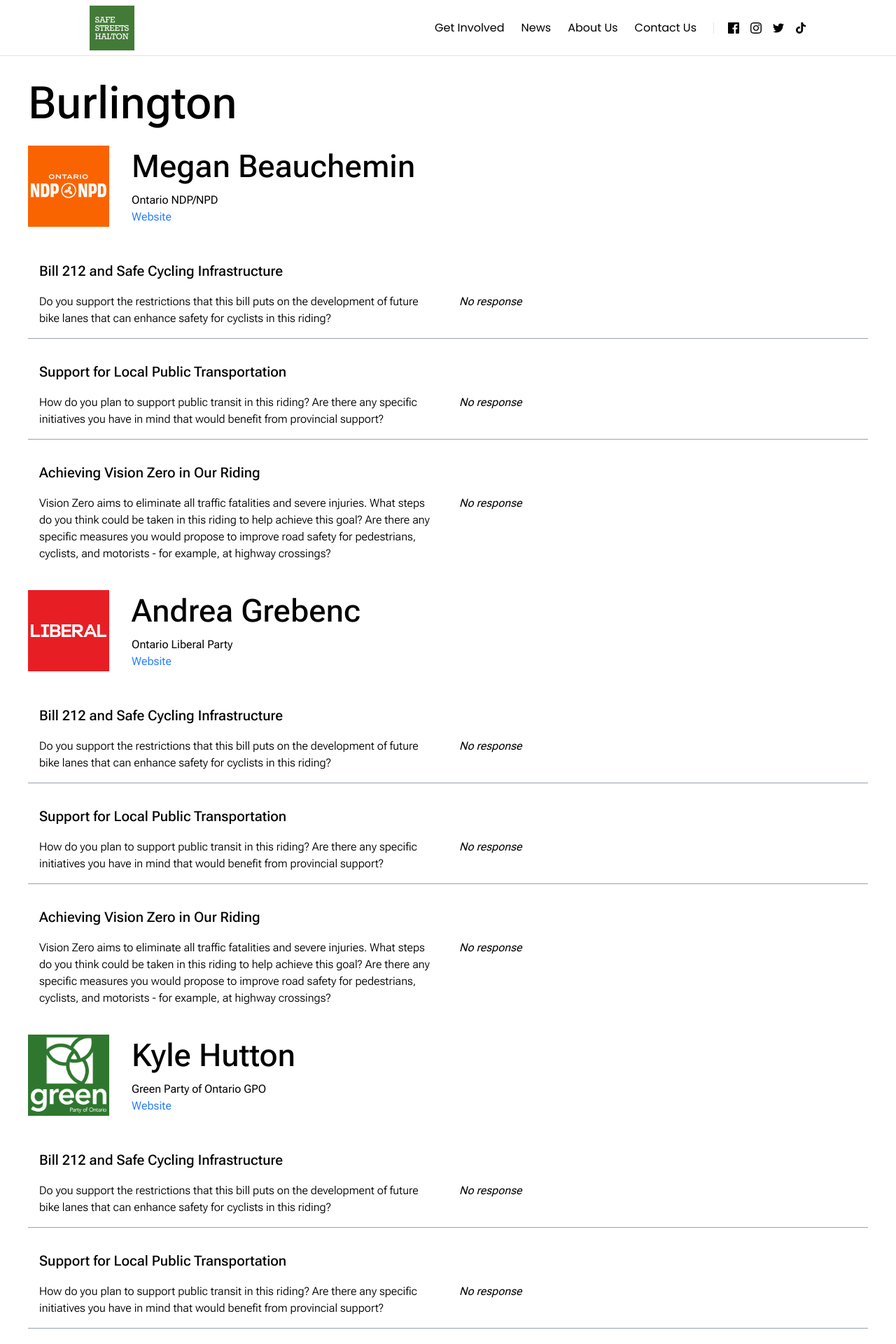
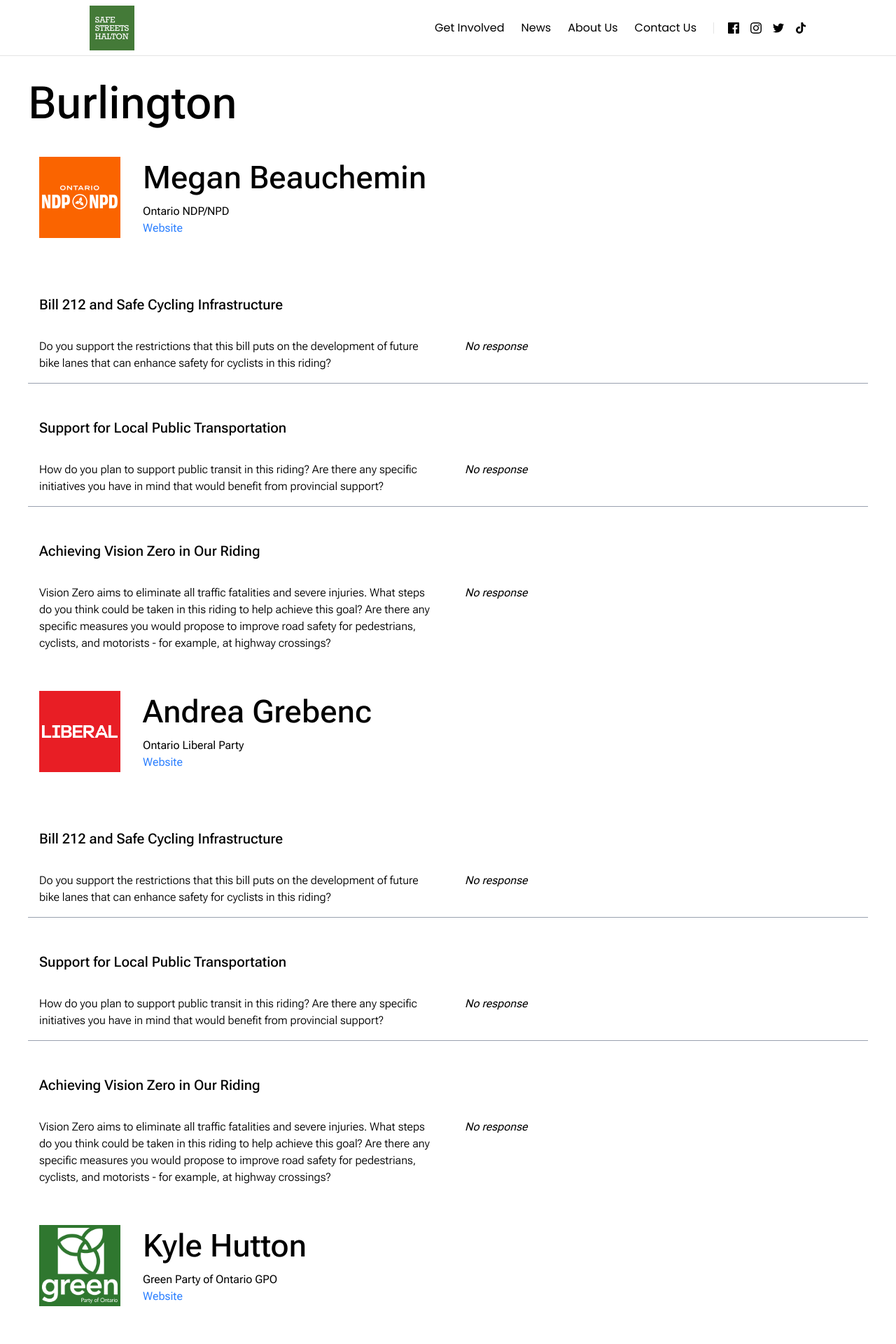
Before and after one commit to Safe-Streets-Halton/safe-streets-halton.github.io, a Jekyll site: the page built from _ontario-election-2025/burlington.md, in a window 1280 px wide. Shown: the top 1920 px of the page at 70% size. Built offline with Jekyll 4.4.1, drawn with Linux system fonts in a browser that asks for light colours.

Commit message:
Responsive design fixes

```diff
--- a/_layouts/election-survey.html
+++ b/_layouts/election-survey.html
@@ -11,7 +11,7 @@ layout: default
         {% assign partyName = candidate["Political Party"] %}
         {% assign politicalParty = site.data.elections.parties | where: "name", partyName | first %}
     <div>
-        <div class="grid grid-cols-[auto_minmax(min-content,4fr)] grid-rows-1 items-center gap-8 mb-4">
+        <div class="flex flex-row flex-wrap items-center gap-8 mb-4 p-4">
             {% assign logoUrl = politicalParty['logo-white'] |  default: politicalParty.logo %}
             {% if politicalParty and logoUrl %}
                 <img src="{{logoUrl}}" class="p-1 w-29 h-29 object-contain bg-[{{politicalParty['colour']}}]" alt="{{politicalParty.name}} logo">
@@ -26,13 +26,13 @@ layout: default
         </div>
         {% assign i = 1 %}
         {% for question in site.data.elections[election].questions %}
-            <div class="p-4 border-b-gray-400 border-b-1 last:mb-2 last:border-b-0">
-                <h3>{{question.heading}}</h3>
-                <div class="flex flex-row items-start justify-start gap-8">
-                    <div class="flex-[1]">
+            <div class=" border-b-gray-400 border-b-1 last:mb-2 last:border-b-0 py-4">
+                <h3 class="p-4">{{question.heading}}</h3>
+                <div class="flex flex-row items-start justify-start gap-y-8 gap-x-4 flex-wrap max-w-max">
+                    <div class="flex-[1] min-w-sm px-4">
                         <div class="font-light">{{question.content}}</div>
                     </div>
-                    <div class="flex-[1]">
+                    <div class="flex-[1] min-w-sm px-4">
                         {% assign responseKey = "Response" | append: i %}
                         {% if candidate[responseKey] %}
                         <q class="font-normal">{{candidate[responseKey]}}</q>
--- a/assets/style.css
+++ b/assets/style.css
@@ -675,8 +675,32 @@
   .w-full {
     width: 100%;
   }
+  .max-w-full {
+    max-width: 100%;
+  }
+  .max-w-max {
+    max-width: max-content;
+  }
+  .max-w-min {
+    max-width: min-content;
+  }
   .max-w-readable {
     max-width: var(--container-readable);
+  }
+  .min-w-2xs {
+    min-width: var(--container-2xs);
+  }
+  .min-w-\[22rem\] {
+    min-width: 22rem;
+  }
+  .min-w-\[23rem\] {
+    min-width: 23rem;
+  }
+  .min-w-sm {
+    min-width: var(--container-sm);
+  }
+  .min-w-xs {
+    min-width: var(--container-xs);
   }
   .flex-0 {
     flex: 0;
@@ -777,6 +801,9 @@
   .items-start {
     align-items: flex-start;
   }
+  .justify-around {
+    justify-content: space-around;
+  }
   .justify-center {
     justify-content: center;
   }
@@ -801,8 +828,17 @@
   .gap-8 {
     gap: calc(var(--spacing) * 8);
   }
+  .gap-x-4 {
+    column-gap: calc(var(--spacing) * 4);
+  }
   .gap-y-2 {
     row-gap: calc(var(--spacing) * 2);
+  }
+  .gap-y-8 {
+    row-gap: calc(var(--spacing) * 8);
+  }
+  .overflow-hidden {
+    overflow: hidden;
   }
   .rounded-md {
     border-radius: var(--radius-md);
@@ -897,14 +933,23 @@
   .px-4 {
     padding-inline: calc(var(--spacing) * 4);
   }
+  .py-4 {
+    padding-block: calc(var(--spacing) * 4);
+  }
   .py-6 {
     padding-block: calc(var(--spacing) * 6);
   }
   .py-17 {
     padding-block: calc(var(--spacing) * 17);
   }
+  .pr-4 {
+    padding-right: calc(var(--spacing) * 4);
+  }
   .pb-5 {
     padding-bottom: calc(var(--spacing) * 5);
+  }
+  .pl-4 {
+    padding-left: calc(var(--spacing) * 4);
   }
   .pl-5 {
     padding-left: calc(var(--spacing) * 5);
@@ -965,6 +1010,9 @@
   }
   .text-wrap {
     text-wrap: wrap;
+  }
+  .break-words {
+    overflow-wrap: break-word;
   }
   .text-black {
     color: var(--color-black);
```
